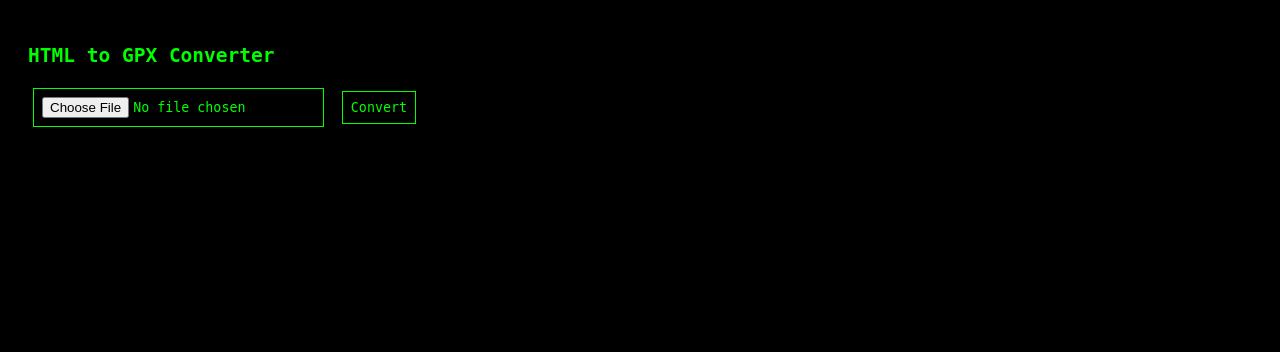
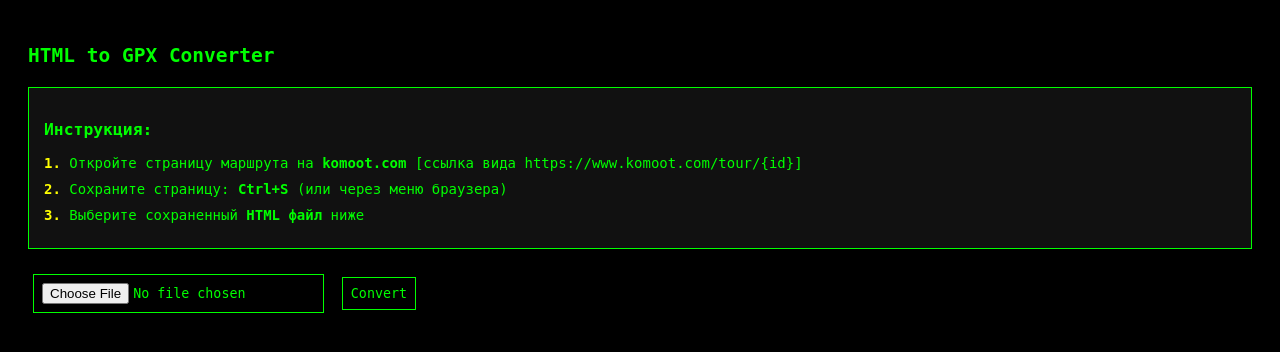
Before and after one commit to anyazazozh/komoot_web, a Flask app: page / in a window 1280 px wide. Shown: the top 352 px of the page. Run offline with Flask 3, Linux system fonts and the light colour scheme.

Commit message:
Update index.html

```diff
--- a/templates/index.html
+++ b/templates/index.html
@@ -28,10 +28,37 @@
         .success { color: lime; }
         .error { color: red; }
         .loading { color: yellow; }
+        .instructions {
+            margin: 20px 0;
+            padding: 15px;
+            border: 1px solid lime;
+            background: #111;
+            font-size: 14px;
+        }
+        .step {
+            margin: 10px 0;
+        }
+        .step-number {
+            color: yellow;
+            font-weight: bold;
+        }
     </style>
 </head>
 <body>
     <h2>HTML to GPX Converter</h2>
+
+    <div class="instructions">
+        <h3>Инструкция:</h3>
+        <div class="step">
+            <span class="step-number">1.</span> Откройте страницу маршрута на <strong>komoot.com</strong> [ссылка вида https://www.komoot.com/tour/{id}]
+        </div>
+        <div class="step">
+            <span class="step-number">2.</span> Сохраните страницу: <strong>Ctrl+S</strong> (или через меню браузера)
+        </div>
+        <div class="step">
+            <span class="step-number">3.</span> Выберите сохраненный <strong>HTML файл</strong> ниже
+        </div>
+    </div>
 
     <form id="uploadForm" enctype="multipart/form-data">
         <input type="file" id="html_file" name="html_file" accept=".html,.htm" required>
```
